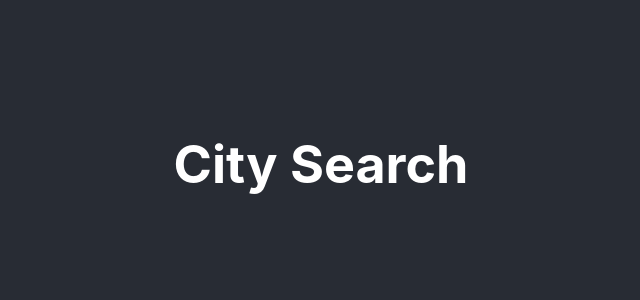
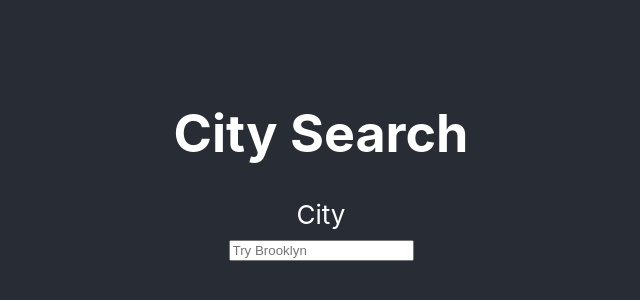
Before and after one commit to CUNY-2X-TTP-2020/react-city-search, a React (Create React App) app: page / in a window 1280 px wide. Shown: the part 236-536 px from the top of the page, without its empty margins (319-959 px from the left). Built offline with nearby package versions, Linux system fonts and the light colour scheme.

Commit message:
Complete SearchBar template from zip-search

```diff
--- a/src/components/SearchBar.js
+++ b/src/components/SearchBar.js
@@ -5,13 +5,38 @@ export default class SearchBar extends Component
     constructor(props)
     {
         super(props);
+        this.state =
+        {
+            prevSearch: "Try Brooklyn",
+            hasSearched: false
+        }
+    }
+
+    handleSubmit = (event) =>
+    {
+        // Prevent browser reload/refresh
+        event.preventDefault();
+
+        this.setState({ prevSearch: event.target.searchbar.value, hasSearched: true });
+        event.target.reset();
     }
 
     render()
     {
         return (
+            this.state.hasSearched ?
             <section>
-
+                <form onSubmit={this.handleSubmit}>
+                    <div>City</div>
+                    <input type="text" name="searchbar" id="searchbar" placeholder={this.state.prevSearch} />
+                </form>
+            </section>
+            :
+            <section>
+                <form onSubmit={this.handleSubmit}>
+                    <div>City</div>
+                    <input type="text" name="searchbar" id="searchbar" placeholder={this.state.prevSearch} />
+                </form>
             </section>
         );
     }
```
